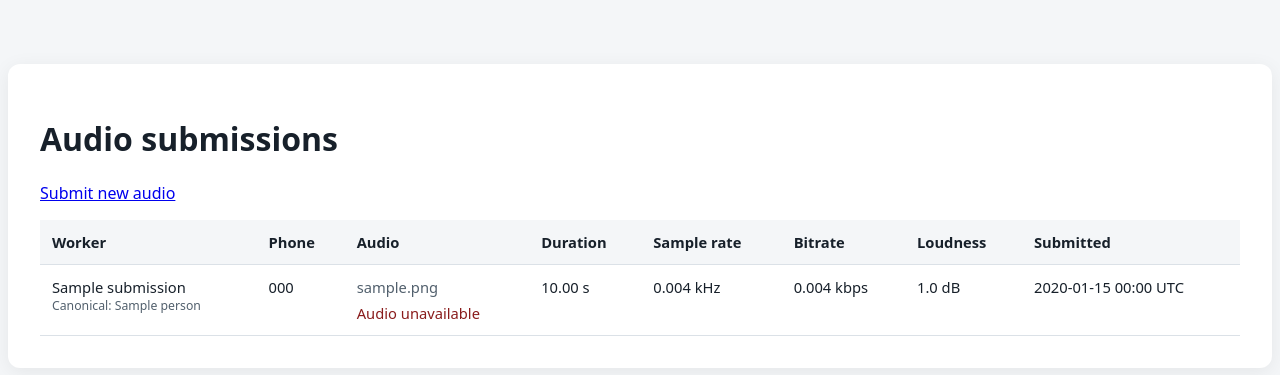
After one commit to Smriti2929/consultbae-ai-automation, a Flask app: page /submissions in a window 1280 px wide. The commit adds this page. Shown: the top 375 px of the page. Run offline with Flask 3, Linux system fonts and the light colour scheme; tables that the repository leaves empty hold one stand-in row (values such as "Sample post").

Commit message:
add submissions dashboard and audio playback

```diff
--- a/src/app/app.py
+++ b/src/app/app.py
@@ -7,18 +7,55 @@ from datetime import datetime, timezone
 from pathlib import Path
 from uuid import uuid4
 
-from flask import Flask, render_template, request
+from flask import Flask, abort, render_template, request, send_from_directory
 from werkzeug.exceptions import RequestEntityTooLarge
 from werkzeug.utils import secure_filename
 
 from src.audio.metadata import AudioMetadataError, extract_audio_metadata
-from src.database.db import DEFAULT_DATABASE_PATH, ensure_application_schema, open_database
+from src.database.db import (
+    DEFAULT_DATABASE_PATH,
+    ensure_application_schema,
+    list_audio_submissions,
+    open_database,
+)
 from src.matching.normalization import normalize_name, normalize_phone
 
 
 PROJECT_ROOT = Path(__file__).resolve().parents[2]
 DEFAULT_UPLOAD_DIRECTORY = PROJECT_ROOT / "uploads" / "audio"
 ALLOWED_AUDIO_EXTENSIONS = {".wav", ".mp3", ".m4a", ".ogg", ".webm"}
+MAX_AUDIO_UPLOAD_BYTES = 25 * 1024 * 1024
+
+
+def format_duration(value: float | None) -> str:
+    if value is None:
+        return "—"
+    if value >= 60:
+        minutes, seconds = divmod(value, 60)
+        return f"{int(minutes)}:{seconds:05.2f}"
+    return f"{value:.2f} s"
+
+
+def format_sample_rate(value: int | None) -> str:
+    return "—" if value is None else f"{value / 1000:g} kHz"
+
+
+def format_bitrate(value: int | None) -> str:
+    return "—" if value is None else f"{value / 1000:g} kbps"
+
+
+def format_loudness(value: float | None) -> str:
+    return "—" if value is None else f"{value:.1f} dB"
+
+
+def format_timestamp(value: str | None) -> str:
+    if not value:
+        return "—"
+    try:
+        parsed = datetime.fromisoformat(value.replace("Z", "+00:00"))
+    except ValueError:
+        return value
+    return parsed.strftime("%Y-%m-%d %H:%M UTC")
 
 
 def create_app(test_config: dict | None = None) -> Flask:
@@ -26,12 +63,18 @@ def create_app(test_config: dict | None = None) -> Flask:
     app.config.from_mapping(
         DATABASE=DEFAULT_DATABASE_PATH,
         UPLOAD_DIRECTORY=DEFAULT_UPLOAD_DIRECTORY,
-        MAX_CONTENT_LENGTH=25 * 1024 * 1024,
+        MAX_CONTENT_LENGTH=MAX_AUDIO_UPLOAD_BYTES,
         ALLOWED_AUDIO_EXTENSIONS=ALLOWED_AUDIO_EXTENSIONS,
         METADATA_EXTRACTOR=extract_audio_metadata,
     )
     if test_config:
         app.config.update(test_config)
+
+    app.jinja_env.filters["duration"] = format_duration
+    app.jinja_env.filters["sample_rate"] = format_sample_rate
+    app.jinja_env.filters["bitrate"] = format_bitrate
+    app.jinja_env.filters["loudness"] = format_loudness
+    app.jinja_env.filters["submitted_at"] = format_timestamp
 
     database_path = Path(app.config["DATABASE"])
     upload_directory = Path(app.config["UPLOAD_DIRECTORY"])
@@ -44,11 +87,41 @@ def create_app(test_config: dict | None = None) -> Flask:
 
     @app.errorhandler(RequestEntityTooLarge)
     def file_too_large(_error):
-        return render_template("index.html", error="Audio file is too large (maximum 25 MB)."), 413
+        return render_template(
+            "index.html",
+            error="Audio file is too large. Maximum allowed size is 25 MB.",
+            form_name="",
+            form_phone="",
+        ), 413
 
     @app.get("/")
     def index():
         return render_template("index.html")
+
+    @app.get("/submissions")
+    def submissions():
+        connection = open_database(database_path)
+        try:
+            rows = [dict(row) for row in list_audio_submissions(connection)]
+        finally:
+            connection.close()
+        for row in rows:
+            row["audio_available"] = (upload_directory / row["stored_filename"]).is_file()
+        return render_template("submissions.html", submissions=rows)
+
+    @app.get("/audio/<stored_filename>")
+    def uploaded_audio(stored_filename: str):
+        connection = open_database(database_path)
+        try:
+            submission = connection.execute(
+                "SELECT 1 FROM audio_submissions WHERE stored_filename = ?",
+                (stored_filename,),
+            ).fetchone()
+        finally:
+            connection.close()
+        if submission is None:
+            abort(404)
+        return send_from_directory(upload_directory, stored_filename)
 
     @app.post("/")
     def submit_audio():
--- a/src/app/static/style.css
+++ b/src/app/static/style.css
@@ -1,6 +1,7 @@
 :root { color-scheme: light; font-family: system-ui, sans-serif; }
 body { background: #f4f6f8; margin: 0; color: #17202a; }
 main { max-width: 32rem; margin: 4rem auto; padding: 2rem; background: white; border-radius: .75rem; box-shadow: 0 4px 20px #0001; }
+.dashboard { max-width: 75rem; }
 form { display: grid; gap: .65rem; }
 label { font-weight: 600; margin-top: .5rem; }
 input, button { font: inherit; padding: .75rem; border: 1px solid #b8c2cc; border-radius: .4rem; }
@@ -8,3 +9,12 @@ button { margin-top: 1rem; border: 0; background: #1769aa; color: white; cursor:
 .message { padding: .8rem; margin: 1rem 0; border-radius: .4rem; }
 .error { background: #fde8e8; color: #8a1c1c; }
 .success { background: #e4f7e9; color: #176b32; }
+.table-scroll { overflow-x: auto; }
+table { width: 100%; border-collapse: collapse; font-size: .92rem; }
+th, td { padding: .75rem; border-bottom: 1px solid #dbe1e7; text-align: left; vertical-align: top; white-space: nowrap; }
+th { background: #f4f6f8; }
+audio { display: block; width: 15rem; margin-top: .4rem; }
+small, .filename, .unavailable { display: block; }
+small, .filename { color: #52606d; }
+.unavailable { margin-top: .4rem; color: #8a1c1c; }
+.empty-state { padding: 1.5rem; background: #f4f6f8; border-radius: .4rem; }
--- a/src/app/templates/index.html
+++ b/src/app/templates/index.html
@@ -10,13 +10,14 @@
     <main>
       <h1>Submit your audio</h1>
       <p>Enter your details and select an audio recording.</p>
+      <p><a href="{{ url_for('submissions') }}">View submissions</a></p>
       {% if error %}<div class="message error" role="alert">{{ error }}</div>{% endif %}
       {% if success %}<div class="message success" role="status">{{ success }}</div>{% endif %}
       <form method="post" enctype="multipart/form-data">
         <label for="name">Name</label>
-        <input id="name" name="name" type="text" required value="{{ request.form.get('name', '') }}">
+        <input id="name" name="name" type="text" required value="{{ form_name if form_name is defined else request.form.get('name', '') }}">
         <label for="phone">Phone number</label>
-        <input id="phone" name="phone" type="tel" required value="{{ request.form.get('phone', '') }}">
+        <input id="phone" name="phone" type="tel" required value="{{ form_phone if form_phone is defined else request.form.get('phone', '') }}">
         <label for="audio">Audio file</label>
         <input id="audio" name="audio" type="file" accept=".wav,.mp3,.m4a,.ogg,.webm,audio/*" required>
         <button type="submit">Submit audio</button>
--- /dev/null
+++ b/src/app/templates/submissions.html
@@ -0,0 +1,54 @@
+<!doctype html>
+<html lang="en">
+  <head>
+    <meta charset="utf-8">
+    <meta name="viewport" content="width=device-width, initial-scale=1">
+    <title>Audio Submissions</title>
+    <link rel="stylesheet" href="{{ url_for('static', filename='style.css') }}">
+  </head>
+  <body>
+    <main class="dashboard">
+      <h1>Audio submissions</h1>
+      <p><a href="{{ url_for('index') }}">Submit new audio</a></p>
+      {% if submissions %}
+        <div class="table-scroll">
+          <table>
+            <thead><tr>
+              <th>Worker</th><th>Phone</th><th>Audio</th><th>Duration</th>
+              <th>Sample rate</th><th>Bitrate</th>
+              <th title="FFmpeg mean volume">Loudness</th><th>Submitted</th>
+            </tr></thead>
+            <tbody>
+              {% for submission in submissions %}
+                <tr>
+                  <td>
+                    {{ submission.submitted_name }}
+                    {% if submission.canonical_name and submission.canonical_name != submission.submitted_name %}
+                      <small>Canonical: {{ submission.canonical_name }}</small>
+                    {% endif %}
+                  </td>
+                  <td>{{ submission.submitted_phone }}</td>
+                  <td>
+                    <span class="filename">{{ submission.original_filename }}</span>
+                    {% if submission.audio_available %}
+                      <audio controls preload="none" src="{{ url_for('uploaded_audio', stored_filename=submission.stored_filename) }}"></audio>
+                    {% else %}
+                      <span class="unavailable">Audio unavailable</span>
+                    {% endif %}
+                  </td>
+                  <td>{{ submission.duration_seconds|duration }}</td>
+                  <td>{{ submission.sample_rate_hz|sample_rate }}</td>
+                  <td>{{ submission.bitrate_bps|bitrate }}</td>
+                  <td title="FFmpeg mean volume">{{ submission.loudness_db|loudness }}</td>
+                  <td>{{ submission.created_at|submitted_at }}</td>
+                </tr>
+              {% endfor %}
+            </tbody>
+          </table>
+        </div>
+      {% else %}
+        <p class="empty-state">No audio submissions yet.</p>
+      {% endif %}
+    </main>
+  </body>
+</html>
--- a/src/database/db.py
+++ b/src/database/db.py
@@ -83,3 +83,18 @@ def summary_counts(connection: sqlite3.Connection) -> dict[str, int]:
     ).fetchall()
     counts.update({row["match_status"]: row["count"] for row in status_rows})
     return counts
+
+
+def list_audio_submissions(connection: sqlite3.Connection) -> list[sqlite3.Row]:
+    """Return submissions joined to canonical people, newest first."""
+    return connection.execute(
+        """
+        SELECT a.id, a.person_id, a.submitted_name, a.submitted_phone,
+               a.original_filename, a.stored_filename, a.duration_seconds,
+               a.sample_rate_hz, a.bitrate_bps, a.loudness_db, a.created_at,
+               p.canonical_name
+        FROM audio_submissions AS a
+        JOIN persons AS p ON p.id = a.person_id
+        ORDER BY a.created_at DESC, a.id DESC
+        """
+    ).fetchall()
```
Also changed, not shown: docs/decisions.md (+18 -0 lines), tests/test_audio_app.py (+126 -0 lines), README.md.
